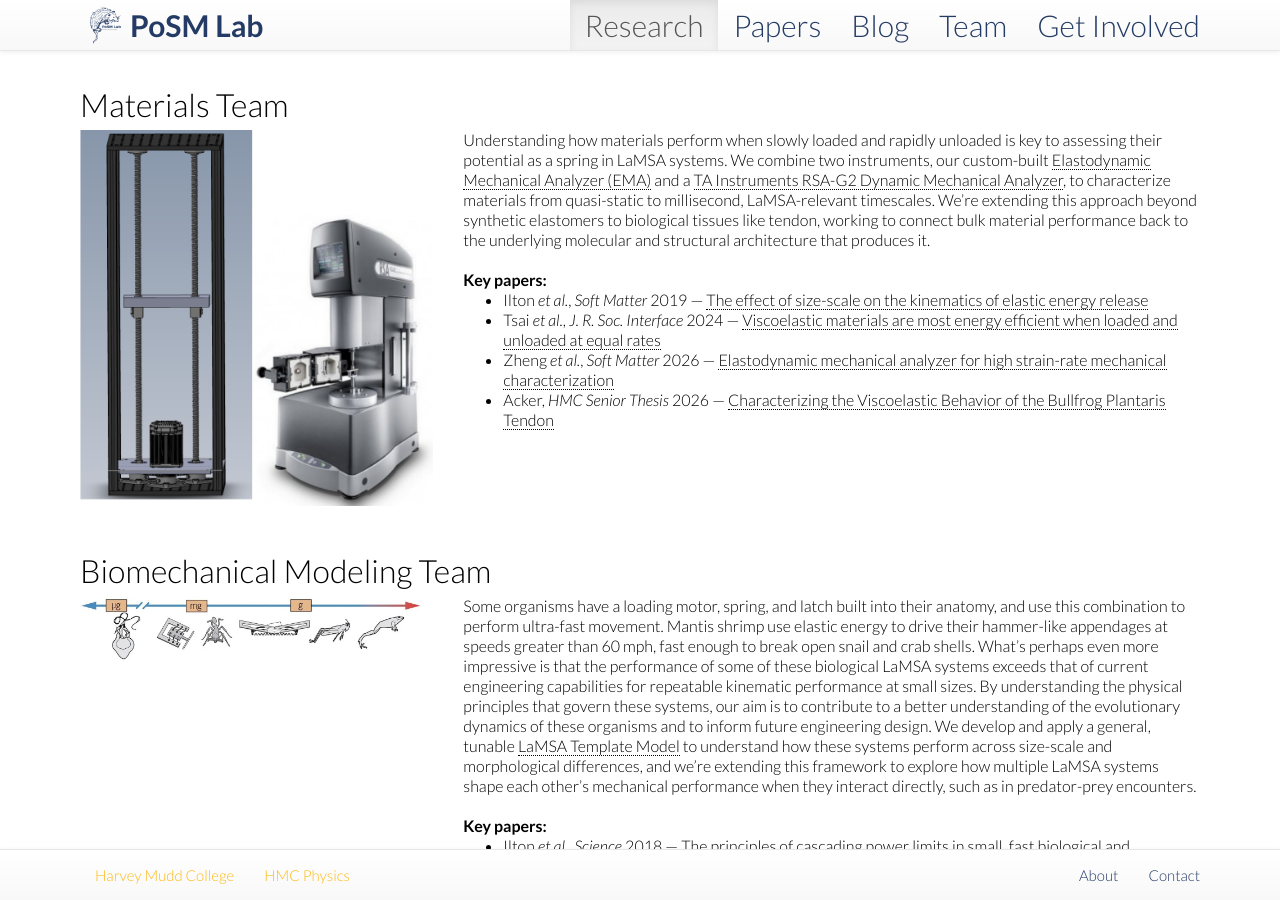
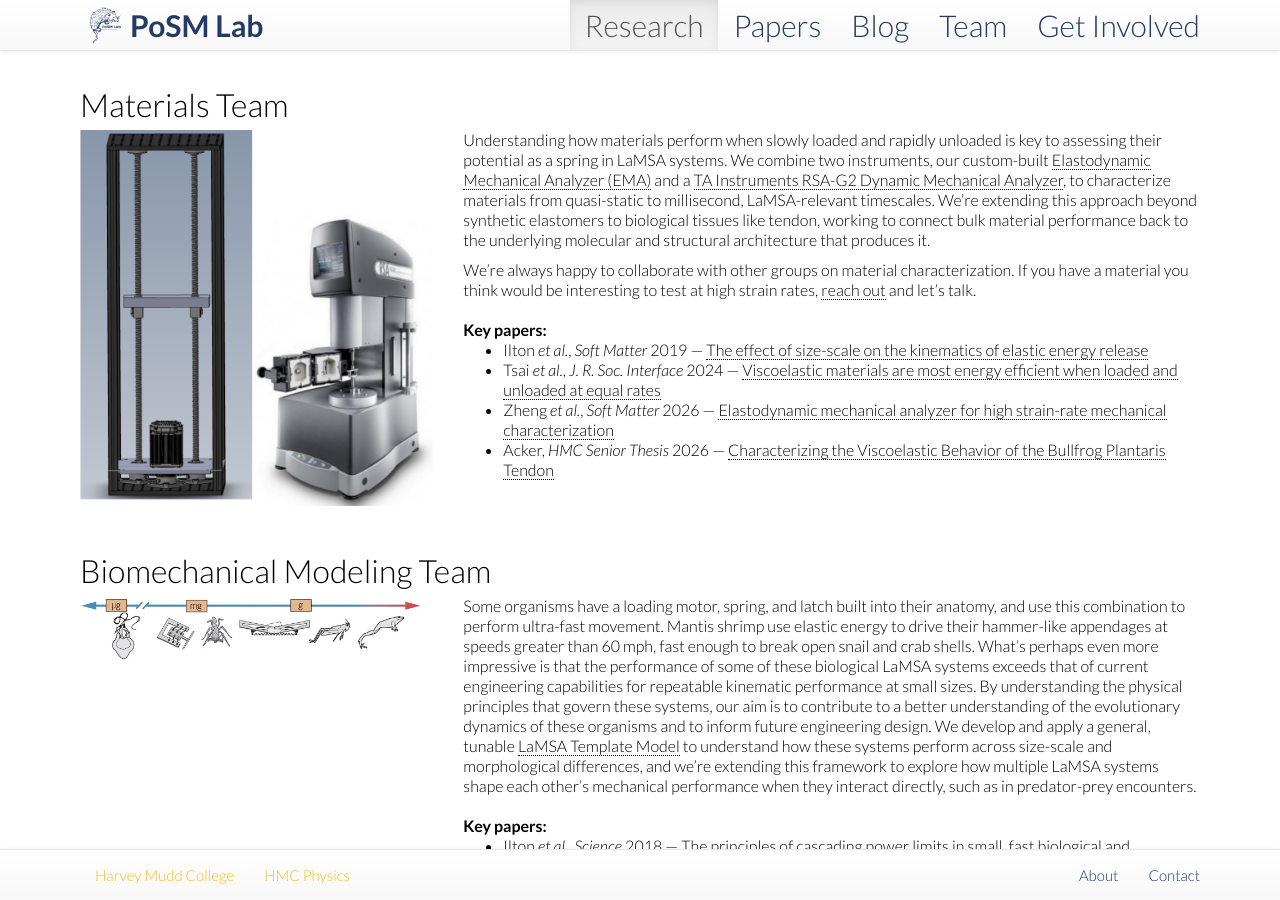
Before and after one commit to posmlab/posmlab.org, a Jekyll site: the page built from projects/index.md, in a window 1280 px wide and 900 px high, scrolled down 326 px. Built offline with Jekyll 4.4.1, drawn with Linux system fonts in a browser that asks for light colours; nearby versions of some CDN libraries.

Commit message:
Note openness to materials collaboration on projects page

```diff
--- a/projects/index.md
+++ b/projects/index.md
@@ -11,6 +11,8 @@ sections:
     image: "/assets/images/projects/ema-rsa-g2-composite.png"
     description: |
       Understanding how materials perform when slowly loaded and rapidly unloaded is key to assessing their potential as a spring in LaMSA systems. We combine two instruments, our custom-built [Elastodynamic Mechanical Analyzer (EMA)](#ema) and a [TA Instruments RSA-G2 Dynamic Mechanical Analyzer](#rsa-g2), to characterize materials from quasi-static to millisecond, LaMSA-relevant timescales. We're extending this approach beyond synthetic elastomers to biological tissues like tendon, working to connect bulk material performance back to the underlying molecular and structural architecture that produces it.
+
+      We're always happy to collaborate with other groups on material characterization. If you have a material you think would be interesting to test at high strain rates, [reach out](/about.html#contact) and let's talk.
     papers:
       - authors: "Ilton _et al._"
         journal: "Soft Matter"
```
